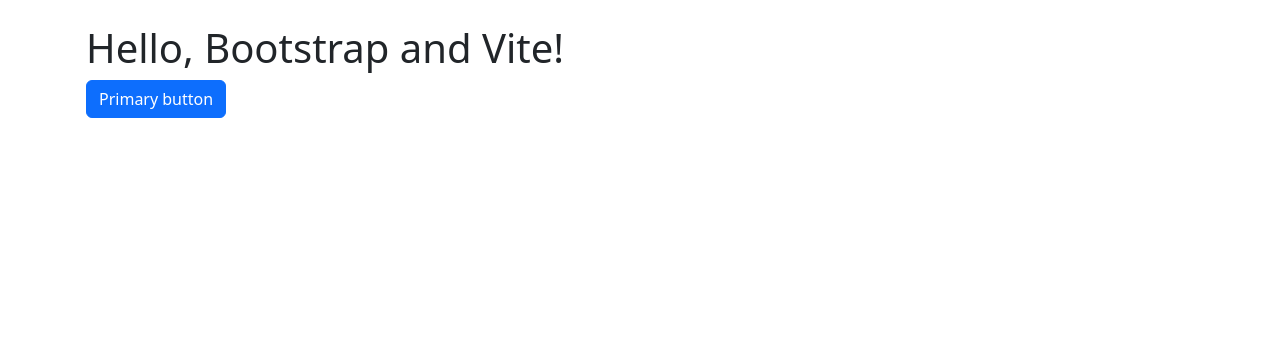
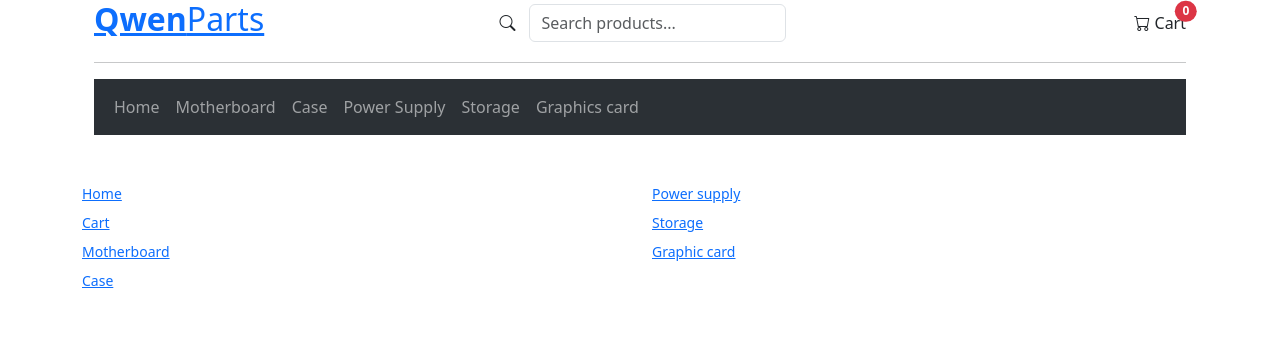
Before and after one commit to remicampistron512/qwen-parts2, a website built with Vite: page src/index.html in a window 1280 px wide. Built offline with nearby package versions, Linux system fonts and the light colour scheme.

Commit message:
ajout de la structure bootstrap et des icones

```diff
--- a/src/index.html
+++ b/src/index.html
@@ -1,15 +1,131 @@
+
+
 <!doctype html>
 <html lang="en">
 <head>
-    <meta charset="utf-8">
-    <meta name="viewport" content="width=device-width, initial-scale=1">
-    <title>Bootstrap w/ Vite</title>
-    <script type="module" src="main.js"></script>
+    <meta charset="utf-8" />
+    <meta name="viewport" content="width=device-width, initial-scale=1" />
+    <title>QwenParts - Computer parts</title>
+    <link href="./scss/styles.scss" rel="stylesheet" />
+    <link rel="icon" type="image/x-icon" href="img/favicon.png">
+    <link href="../node_modules/bootstrap-icons/font/bootstrap-icons.css" rel="stylesheet" integrity="" crossorigin="anonymous">
+    <script type="module" src="./main.js"></script>
+
 </head>
+
 <body>
-<div class="container py-4 px-3 mx-auto">
-    <h1>Hello, Bootstrap and Vite!</h1>
-    <button class="btn btn-primary">Primary button</button>
+<!-- Header -->
+<div id="main-container" class="app-hidden container">
+
+
+    <header class="container top-space">
+        <!-- Top row: Logo / Search / Icons -->
+        <div class="row align-items-center gy-3">
+            <div class="col-12 col-md-4 text-center text-md-start">
+                <h2><a href="/"><span class="fw-bold">Qwen</span><span class="fw-lighter">Parts</span></a></h2>
+            </div>
+
+            <div class="col-12 col-md-4 d-flex justify-content-center">
+                <form id="search-form" class="search-input d-flex" role="search">
+                    <button class="btn " type="submit">
+                        <i class="bi bi-search"></i>
+                    </button>
+                    <input
+                            id="search-input"
+                            class="form-control me-2"
+                            type="search"
+                            placeholder="Search products..."
+                            aria-label="Search"
+                    />
+
+                </form>
+
+            </div>
+
+            <div class="col-12 col-md-4">
+                <div class="d-flex justify-content-center justify-content-md-end align-items-center gap-4">
+                    <a class="text-white" href="#" aria-label="Account">
+                        <i class="bi bi-person-circle fs-4"></i>
+                    </a>
+
+
+                    <a href="/cart" data-link class="nav-link position-relative">
+                        <i class="bi bi-cart"></i>
+                        Cart
+                        <span id="cart-count"
+                              class="position-absolute top-0 start-100 translate-middle badge rounded-pill bg-danger">
+    0
+  </span>
+                    </a>
+
+                </div>
+            </div>
+        </div>
+        <hr>
+        <!-- Nav links row -->
+        <nav data-bs-theme="dark" class=" navbar navbar-expand-lg bg-body-tertiary">
+            <div class="container-fluid">
+                <button class="navbar-toggler" type="button" data-bs-toggle="collapse" data-bs-target="#navbarText" aria-controls="navbarText" aria-expanded="false" aria-label="Toggle navigation">
+                    <span class="navbar-toggler-icon"></span>
+                </button>
+                <div class="collapse navbar-collapse" id="navbarText">
+                    <ul class="navbar-nav me-auto mb-2 mb-lg-0">
+                        <li class="nav-item">
+                            <a class="nav-link" href="/">Home</a>
+                        </li>
+                        <li class="nav-item">
+                            <a class="nav-link"  data-link href="/category/motherboard">Motherboard</a>
+                        </li>
+                        <li class="nav-item">
+                            <a class="nav-link"  data-link href="/category/case">Case</a>
+                        </li>
+                        <li class="nav-item">
+                            <a class="nav-link"  data-link href="/category/psu">Power Supply</a>
+                        </li>
+                        <li class="nav-item">
+                            <a class="nav-link"  data-link href="/category/storage">Storage</a>
+                        </li>
+                        <li class="nav-item">
+                            <a class="nav-link" data-link href="/category/gpu" >
+                                Graphics card
+                            </a>
+                        </li>
+                    </ul>
+                </div>
+            </div>
+        </nav>
+    </header>
+
+    <!-- Hero -->
+    <main id="main-content" class="container">
+
+
+    </main>
+
+    <!-- Footer links -->
+    <footer class="py-5">
+        <div class="row g-4 footer-links small">
+            <div class="col-6">
+                <ul class="list-unstyled mb-0 d-grid gap-2">
+                    <li><a data-link href="/">Home</a></li>
+                    <li><a data-link href="/cart">Cart</a></li>
+                    <li><a data-link href="/category/motherboard">Motherboard</a></li>
+                    <li><a data-link href="/category/case">Case</a></li>
+                </ul>
+            </div>
+
+            <div class="col-6">
+                <ul class="list-unstyled mb-0 d-grid gap-2">
+                    <li><a data-link href="/category/psu">Power supply</a></li>
+                    <li><a data-link href="/category/storage">Storage</a></li>
+                    <li><a data-link href="/category/gpu">Graphic card</a></li>
+                </ul>
+            </div>
+
+
+        </div>
+    </footer>
 </div>
+
 </body>
 </html>
--- a/src/main.js
+++ b/src/main.js
@@ -7,7 +7,7 @@
 import * as bootstrap from 'bootstrap'
 import {PartDAO} from "/dao/PartDao";
 import {CategoryDAO} from "./dao/CategoryDao";
-
+import "bootstrap-icons/font/bootstrap-icons.css";
 // Display the cart in the console
 let cart = new Cart();
 let item = new CartItem(2, 100, 1, 1);
```
